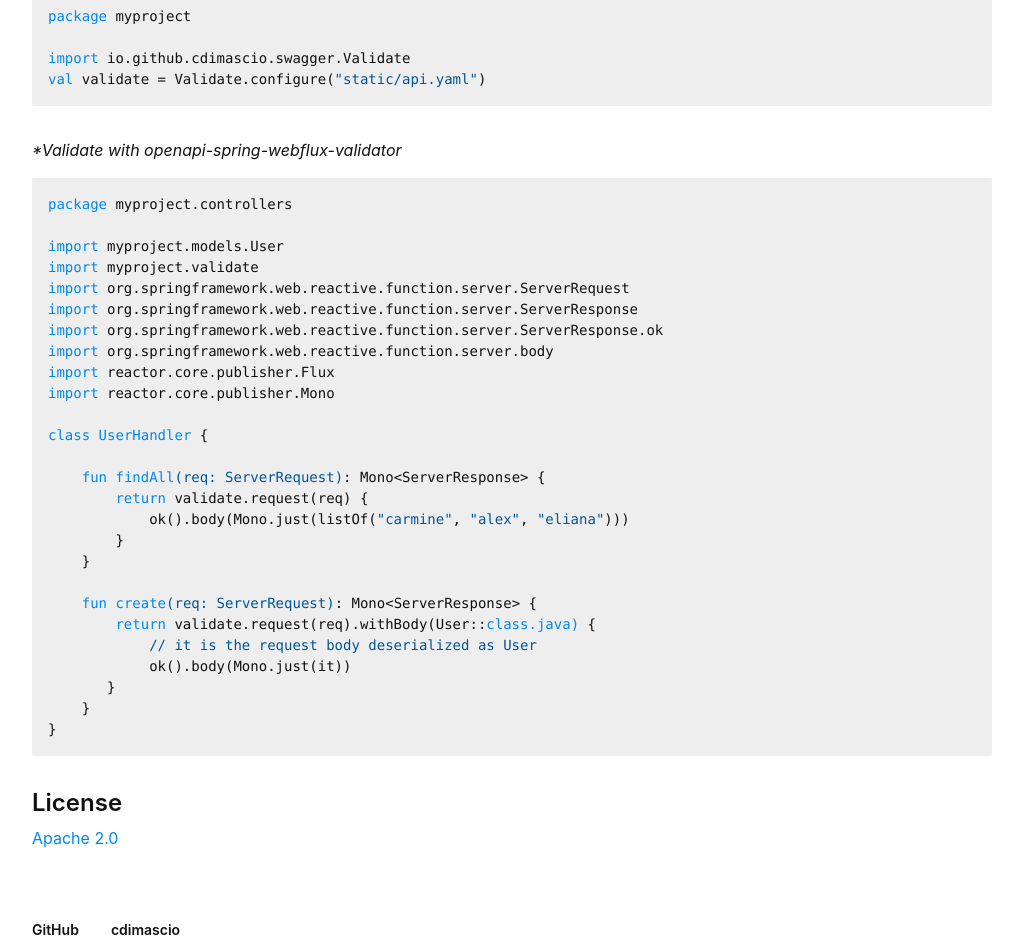
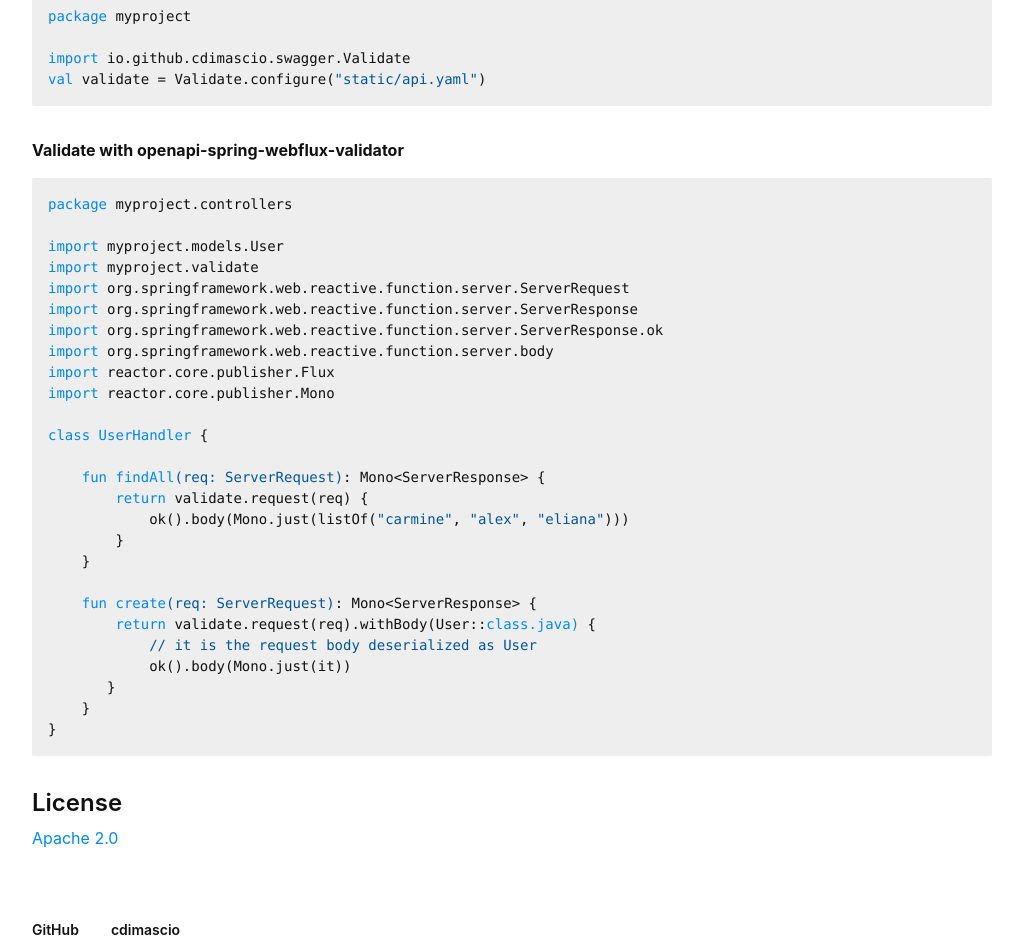
Before and after one commit to cdimascio/openapi-spring-webflux-validator, a plain HTML site: page index.html in a window 1280 px wide. Shown: the part 6260-7197 px from the top of the page, without its empty margins (128-1151 px from the left). Drawn offline with Linux system fonts and the light colour scheme.

Commit message:
Update index.html via compositor.io

```diff
--- a/index.html
+++ b/index.html
@@ -129,7 +129,7 @@ validate.request(<span class="hljs-keyword">null</span>, () -&gt; {
 }</pre><pre><span class="hljs-keyword">package</span> myproject
 
 <span class="hljs-keyword">import</span> io.github.cdimascio.swagger.Validate
-<span class="hljs-keyword">val</span> validate = Validate.configure(<span class="hljs-string">&quot;static/api.yaml&quot;</span>)</pre><p><em>*Validate with openapi-spring-webflux-validator</em></p>
+<span class="hljs-keyword">val</span> validate = Validate.configure(<span class="hljs-string">&quot;static/api.yaml&quot;</span>)</pre><p><strong>Validate with openapi-spring-webflux-validator</strong></p>
 <pre><span class="hljs-keyword">package</span> myproject.controllers
 
 <span class="hljs-keyword">import</span> myproject.models.User
```
